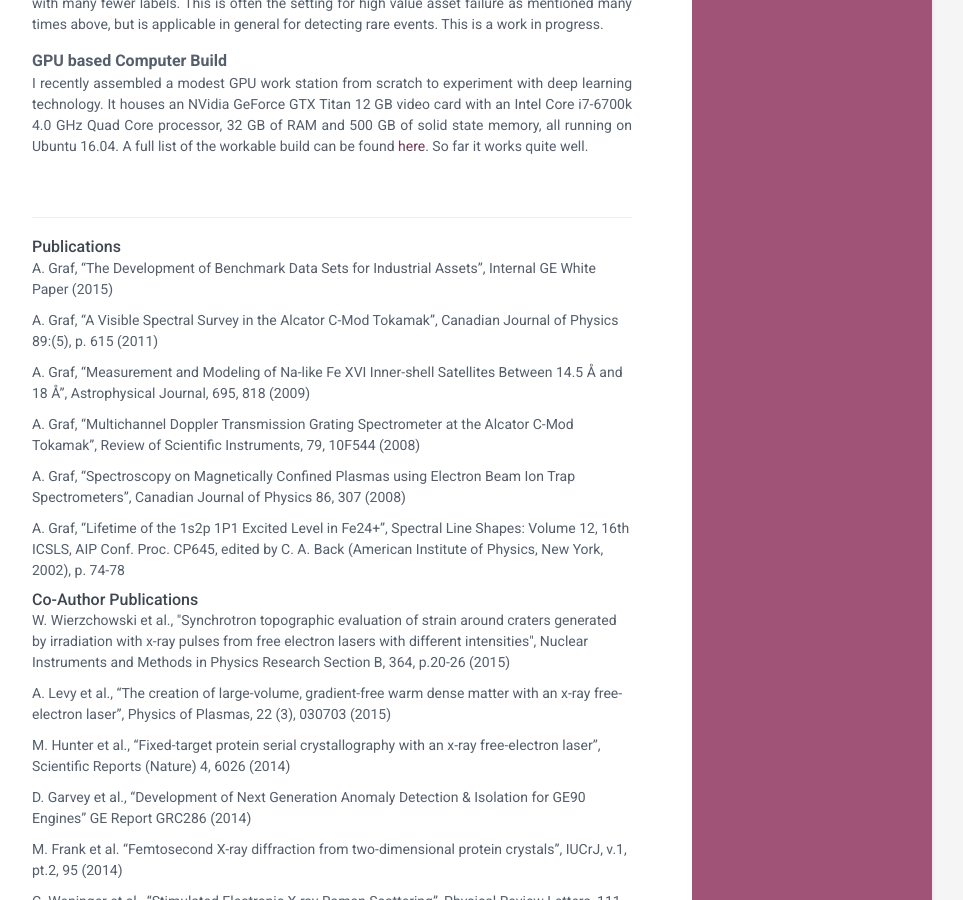
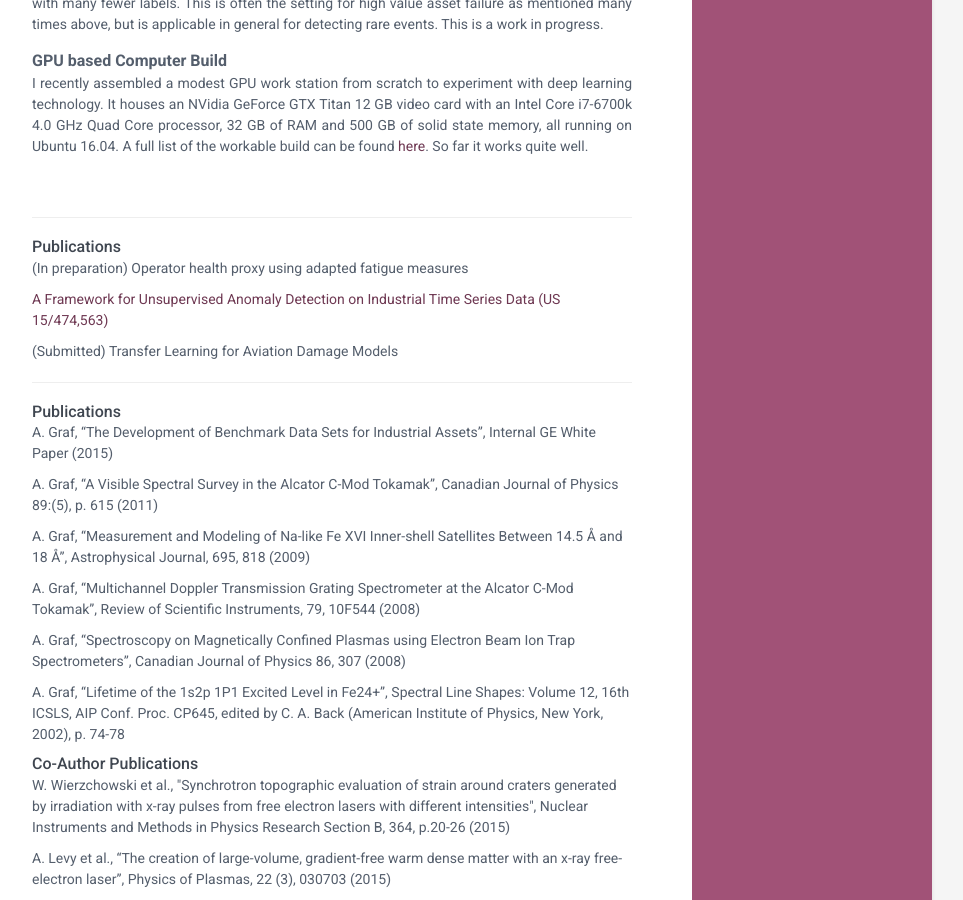
Before and after one commit to AlexanderGraf/online-cv, a Jekyll site: the page built from index.html, in a window 1280 px wide and 900 px high, scrolled down 3613 px. Shown: the whole window, without its empty margins (188-1151 px from the left). Built offline with Jekyll 4.4.1, drawn with Linux system fonts in a browser that asks for light colours; some web fonts are replaced.

Commit message:
updated text

```diff
--- /dev/null
+++ b/_includes/patents.html
@@ -0,0 +1,12 @@
+<div class="item">
+    <div class="meta">
+        <div class="upper-row">
+            <h3 class="job-title">Publications</h3>
+        </div><!--//upper-row-->
+    </div><!--//meta-->
+    <div>
+    <p>(In preparation) Operator health proxy using adapted fatigue measures</p>
+    <p><a href="https://www.google.com/patents/US20170284896">A Framework for Unsupervised Anomaly Detection on Industrial Time Series Data (US 15/474,563)</a></p>
+    <p>(Submitted) Transfer Learning for Aviation Damage Models</p>
+    </div>
+</div>
--- a/index.html
+++ b/index.html
@@ -15,6 +15,10 @@ layout: default
 
 <hr>
 
+{% include patents.html %}
+
+<hr>
+
 {% include publications.html %}
 
 <hr>
```
